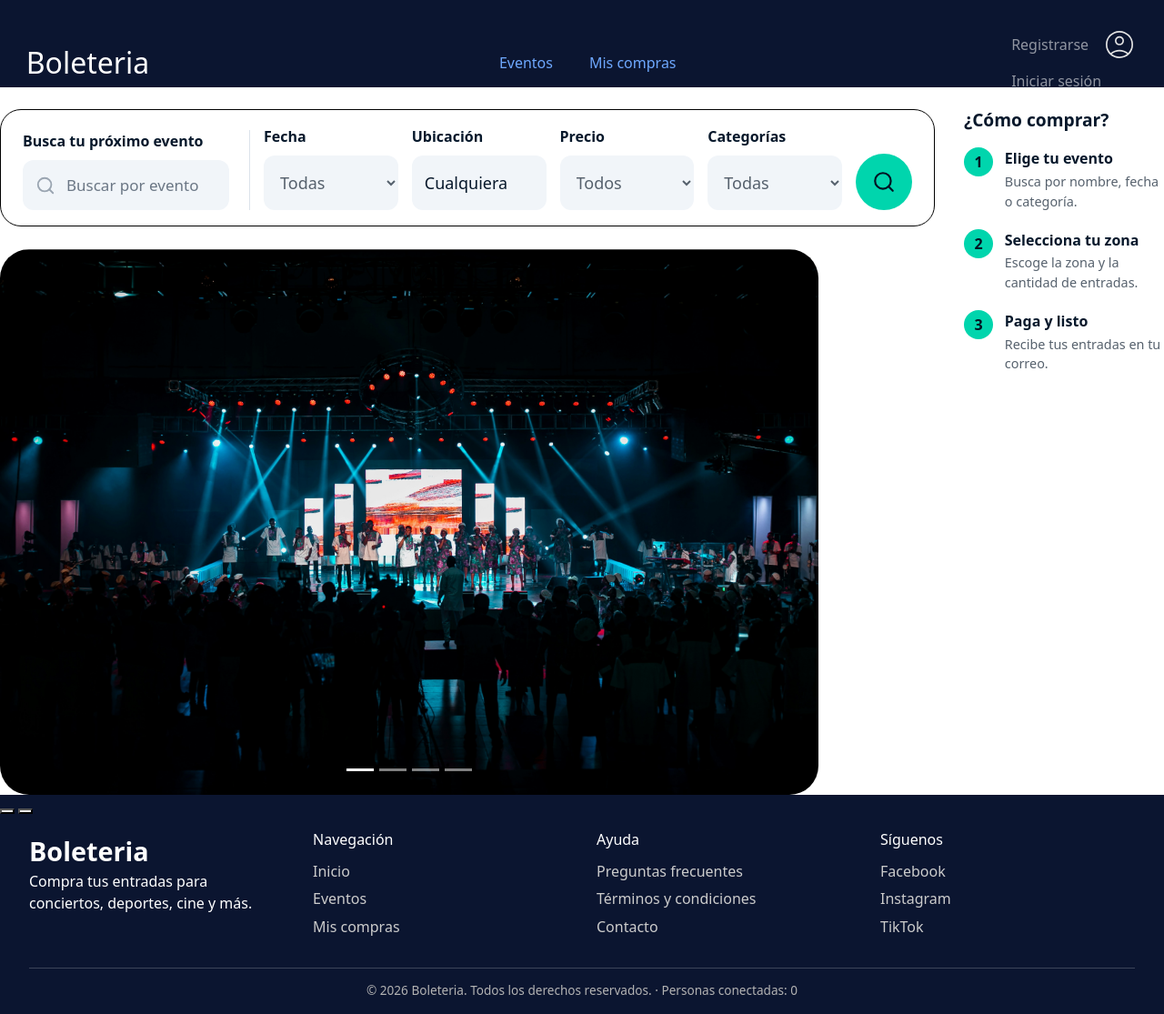
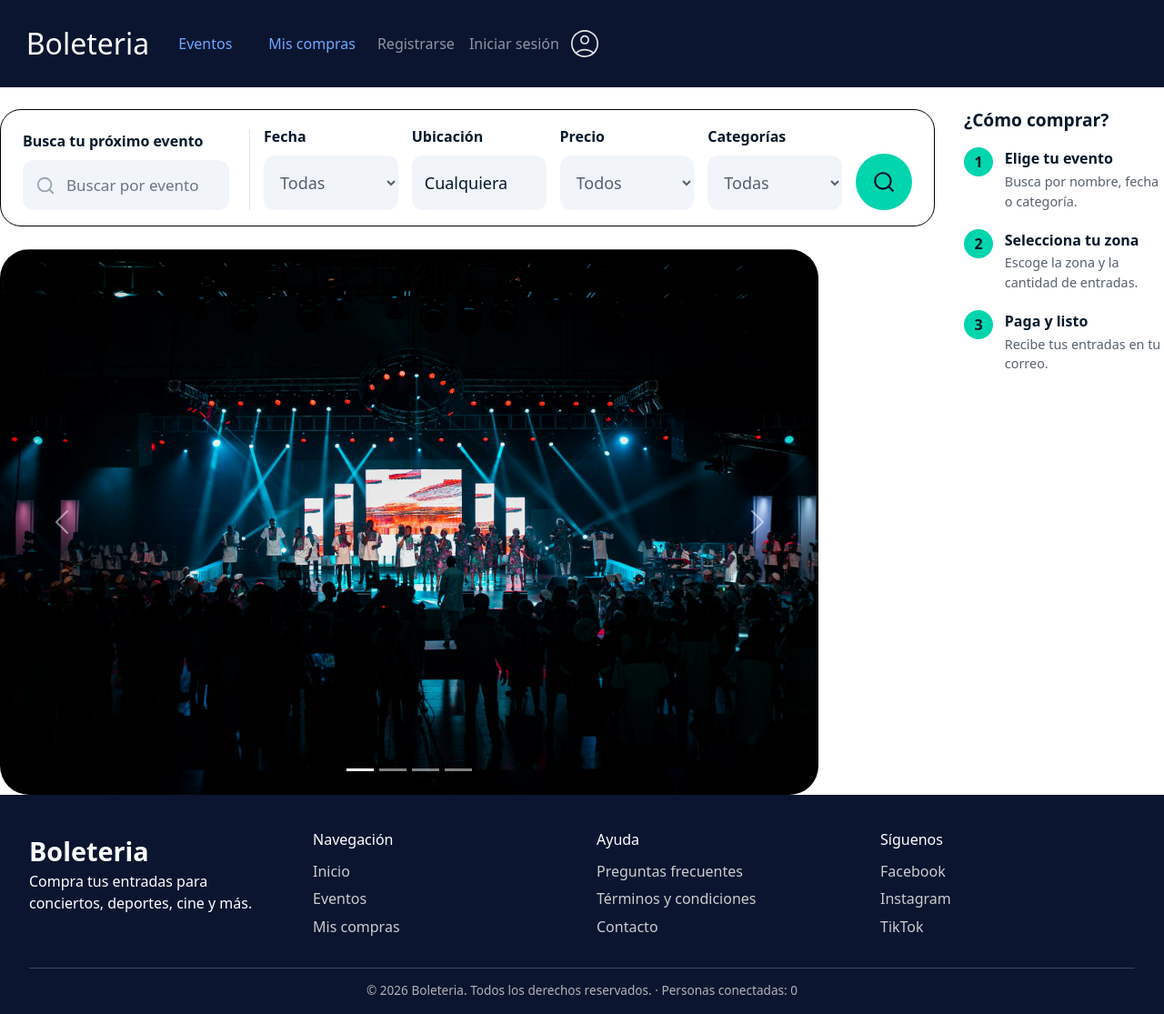
Before and after one commit to st478gtx/AppBoleteria, a Java web app: page / in a window 1280 px wide. Shown: the whole page at 91% size. Run offline with Tomcat 11, a stand-in JSP engine, Linux system fonts and the light colour scheme; some libraries are stand-ins or nearby versions.

Commit message:
fix(#13): cambia Bootstrap 6 alpha por Bootstrap 5.3.9 estable
Traduce las clases que solo existen en Bootstrap 6 (navbar y carrusel)
a sus equivalentes de la 5.3 y actualiza los hashes integrity.

```diff
--- a/Boleteria/src/main/webapp/Registrarse-Login.jsp
+++ b/Boleteria/src/main/webapp/Registrarse-Login.jsp
@@ -18,9 +18,9 @@ pageEncoding="UTF-8"%>
     />
 
     <link
-      href="https://cdn.jsdelivr.net/npm/bootstrap@6.0.0-alpha.1/dist/css/bootstrap.min.css"
+      href="https://cdn.jsdelivr.net/npm/bootstrap@5.3.9/dist/css/bootstrap.min.css"
       rel="stylesheet"
-      integrity="sha384-B/GM4XqrwHnWXNOWMbloTmrYXZg10cakYGmpfsR/bbzQ6JAJI4ihuyADKLnBgrCe"
+      integrity="sha384-yEPZ7jP9S0QKiUQ0m3jjsO4ProIW7wvR9gXkI7JOGa2XVsw53Yke2bsdkBbjmmiX"
       crossorigin="anonymous"
     />
 
--- a/Boleteria/src/main/webapp/WEB-INF/menu.jspf
+++ b/Boleteria/src/main/webapp/WEB-INF/menu.jspf
@@ -1,7 +1,7 @@
 <%@ page pageEncoding="UTF-8"%>
 
 <header>
-  <nav class="navbar md:navbar-expand barra-principal" data-bs-theme="dark">
+  <nav class="navbar navbar-expand-md barra-principal" data-bs-theme="dark">
     <div class="marca">
       <a class="navbar-brand" href="${pageContext.request.contextPath}/"
         >Boleteria</a
--- a/Boleteria/src/main/webapp/index.jsp
+++ b/Boleteria/src/main/webapp/index.jsp
@@ -14,9 +14,9 @@ pageEncoding="UTF-8"%>
     />
 
     <link
-      href="https://cdn.jsdelivr.net/npm/bootstrap@6.0.0-alpha.1/dist/css/bootstrap.min.css"
+      href="https://cdn.jsdelivr.net/npm/bootstrap@5.3.9/dist/css/bootstrap.min.css"
       rel="stylesheet"
-      integrity="sha384-B/GM4XqrwHnWXNOWMbloTmrYXZg10cakYGmpfsR/bbzQ6JAJI4ihuyADKLnBgrCe"
+      integrity="sha384-yEPZ7jP9S0QKiUQ0m3jjsO4ProIW7wvR9gXkI7JOGa2XVsw53Yke2bsdkBbjmmiX"
       crossorigin="anonymous"
     />
 
@@ -36,8 +36,8 @@ pageEncoding="UTF-8"%>
 
         <div
           id="carousel"
-          class="carousel carousel-overlay slide carousel-boleteria"
-          data-bs-autoplay="true"
+          class="carousel slide carousel-boleteria"
+          data-bs-ride="carousel"
         >
           <div class="carousel-inner rounded-5 overflow-hidden">
             <div class="carousel-item active">
@@ -73,28 +73,25 @@ pageEncoding="UTF-8"%>
             </div>
           </div>
 
-          <div class="carousel-overlay-controls">
-            <div>
           <button
-                class="btn-icon btn-sm btn-subtle theme-secondary"
+            class="carousel-control-prev"
             type="button"
             data-bs-target="#carousel"
             data-bs-slide="prev"
           >
-                <span class="carousel-icon-prev" aria-hidden="true"></span>
-                <span class="visually-hidden">Previous</span>
+            <span class="carousel-control-prev-icon" aria-hidden="true"></span>
+            <span class="visually-hidden">Anterior</span>
           </button>
 
           <button
-                class="btn-icon btn-sm btn-subtle theme-secondary"
+            class="carousel-control-next"
             type="button"
             data-bs-target="#carousel"
             data-bs-slide="next"
           >
-                <span class="carousel-icon-next" aria-hidden="true"></span>
-                <span class="visually-hidden">Next</span>
+            <span class="carousel-control-next-icon" aria-hidden="true"></span>
+            <span class="visually-hidden">Siguiente</span>
           </button>
-            </div>
 
           <div class="carousel-indicators">
             <button
@@ -103,27 +100,26 @@ pageEncoding="UTF-8"%>
               data-bs-slide-to="0"
               class="active"
               aria-current="true"
-                aria-label="Slide 1"
+              aria-label="Banner 1"
             ></button>
             <button
               type="button"
               data-bs-target="#carousel"
               data-bs-slide-to="1"
-                aria-label="Slide 2"
+              aria-label="Banner 2"
             ></button>
             <button
               type="button"
               data-bs-target="#carousel"
               data-bs-slide-to="2"
-                aria-label="Slide 3"
+              aria-label="Banner 3"
             ></button>
             <button
               type="button"
               data-bs-target="#carousel"
               data-bs-slide-to="3"
-                aria-label="Slide 4"
+              aria-label="Banner 4"
             ></button>
-            </div>
           </div>
         </div>
       </div>
@@ -160,9 +156,8 @@ pageEncoding="UTF-8"%>
     <%@ include file="/WEB-INF/footer.jspf" %>
 
     <script
-      type="module"
-      src="https://cdn.jsdelivr.net/npm/bootstrap@6.0.0-alpha.1/dist/js/bootstrap.bundle.min.js"
-      integrity="sha384-1a/pXj49ZQ1aHEmrJ+gMw1otqoVsYwlEnlD8mIfY2TV03r20Y0CN7uqx1tQogjPL"
+      src="https://cdn.jsdelivr.net/npm/bootstrap@5.3.9/dist/js/bootstrap.bundle.min.js"
+      integrity="sha384-WyOxWvTyr1QaMPfiPJSv76iReVthorl5uWlFtZPyK0IEB0hGzo9y5Bp9mYanr8Bu"
       crossorigin="anonymous"
     ></script>
   </body>
--- a/Boleteria/src/main/webapp/login.jsp
+++ b/Boleteria/src/main/webapp/login.jsp
@@ -14,9 +14,9 @@ pageEncoding="UTF-8"%>
     />
 
     <link
-      href="https://cdn.jsdelivr.net/npm/bootstrap@6.0.0-alpha.1/dist/css/bootstrap.min.css"
+      href="https://cdn.jsdelivr.net/npm/bootstrap@5.3.9/dist/css/bootstrap.min.css"
       rel="stylesheet"
-      integrity="sha384-B/GM4XqrwHnWXNOWMbloTmrYXZg10cakYGmpfsR/bbzQ6JAJI4ihuyADKLnBgrCe"
+      integrity="sha384-yEPZ7jP9S0QKiUQ0m3jjsO4ProIW7wvR9gXkI7JOGa2XVsw53Yke2bsdkBbjmmiX"
       crossorigin="anonymous"
     />
 
```
Lines whose indentation alone changed are shown as unchanged.
